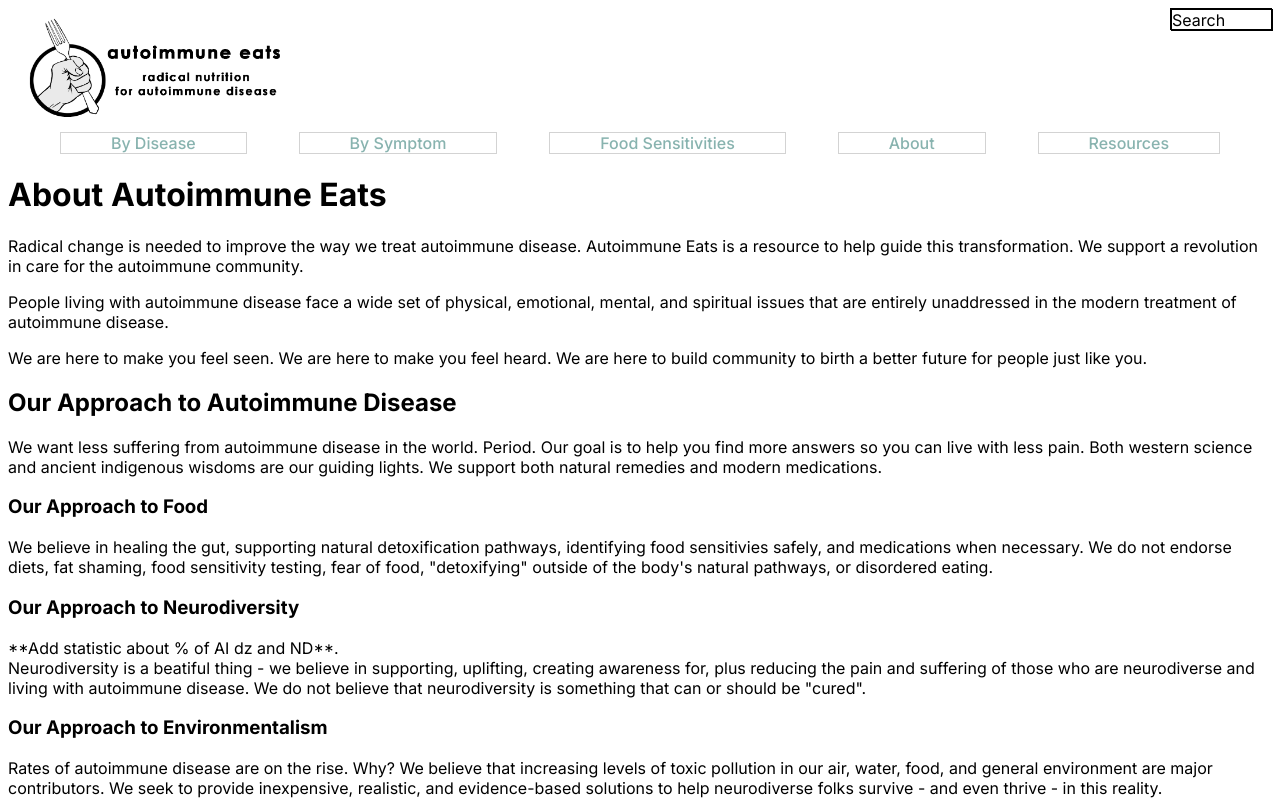
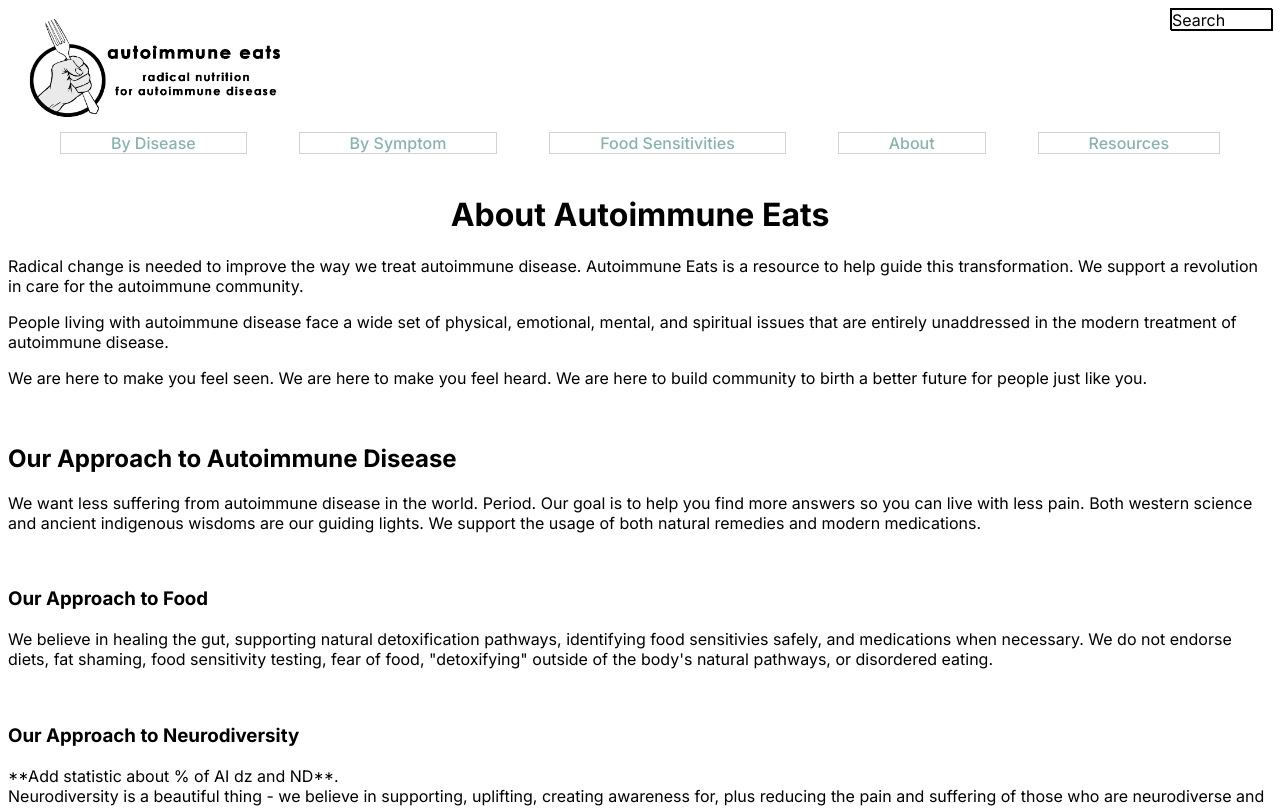
Before and after one commit to cayleeclaww/AIEatsWebsiteOLD, a Next.js app: page /about in a window 1280 px wide. Shown: the top 808 px of the page. Built offline with nearby package versions, Linux system fonts and the light colour scheme.

Commit message:
minor tweaks

```diff
--- a/src/app/about/page.tsx
+++ b/src/app/about/page.tsx
@@ -10,7 +10,7 @@ import Head from 'next/head';
 export default function About() {
     return(
   <>
-  <h1>About Autoimmune Eats</h1>
+  <br/><h1><center>About Autoimmune Eats</center></h1>
   <p>
     Radical change is needed to improve the way we treat autoimmune disease. Autoimmune Eats is a resource to help
     guide this transformation. We support a revolution in care for the autoimmune community. </p>
@@ -23,28 +23,28 @@ export default function About() {
   <p>
     We are here to make you feel seen. We are here to make you feel heard. We are here to build community to birth
     a better future for people just like you.
-  </p>
+  </p><br/>
 
 <h2>Our Approach to Autoimmune Disease</h2>
   <p>
   We want less suffering from autoimmune disease in the world. Period. Our goal is to help you find more answers
   so you can live with less pain. Both western science and ancient indigenous wisdoms are our guiding lights. We support
-  both natural remedies and modern medications.
-  </p>
+  the usage of both natural remedies and modern medications.
+  </p><br/>
 
 
    <h3>Our Approach to Food</h3>
    <p>We believe in healing the gut, supporting natural detoxification pathways, identifying food sensitivies safely,
     and medications when necessary. We do not endorse diets, fat shaming, food sensitivity testing, fear of food,
-    "detoxifying" outside of the body's natural pathways, or disordered eating. </p>
+    "detoxifying" outside of the body's natural pathways, or disordered eating. </p><br/>
 
     <h3>Our Approach to Neurodiversity</h3>
     <p>
       **Add statistic about % of AI dz and ND**. <br />
-      Neurodiversity is a beatiful thing - we believe in supporting,
+      Neurodiversity is a beautiful thing - we believe in supporting,
       uplifting, creating awareness for, plus reducing the pain and suffering of those who are neurodiverse and living
       with autoimmune disease. We do not believe that neurodiversity is something that can or should be "cured".
-    </p>
+    </p><br/>
 
     <h3>Our Approach to Environmentalism</h3>
     <p>
```
